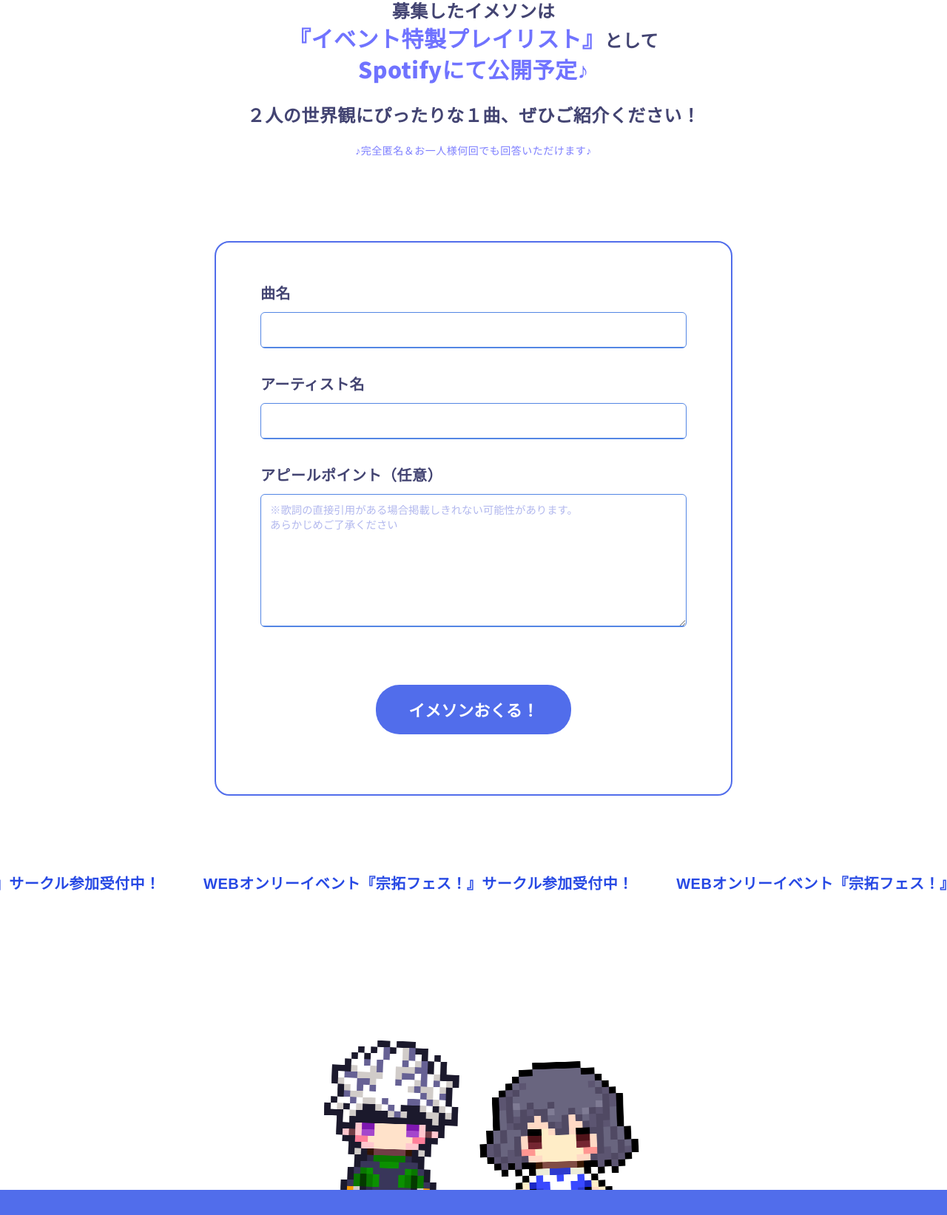
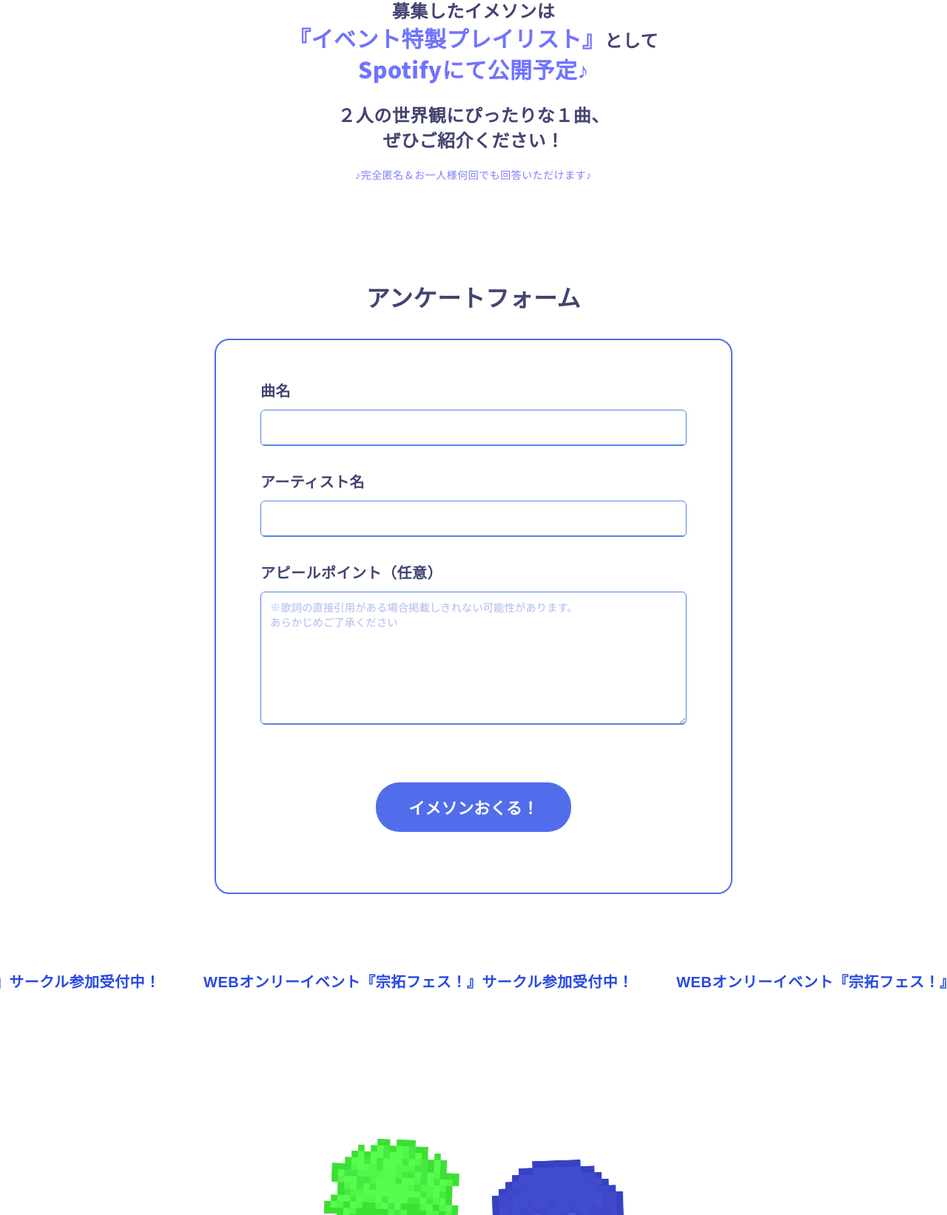
Before and after one commit to piyopiyo-19/19fes-demo-mk, a plain HTML site: page song_forms.html in a window 1280 px wide. Shown: the part 786-2429 px from the top of the page at 74% size. Drawn offline with Linux system fonts and the light colour scheme; a web font is replaced by a local one.

Commit message:
Add files via upload

```diff
--- a/song_forms.html
+++ b/song_forms.html
@@ -49,7 +49,7 @@
 
     <section class="section" id="page-title" data-aos-f>
       <div class="container-center center-line">
-          <img src="images/bana-fmmn.png" alt="フォームバナー" class="no-padding-img">
+          <img src="images/bana-fmmn-2.png" alt="フォームバナー" class="no-padding-img">
         </div>
     </section>
 
@@ -62,15 +62,19 @@
           <img src="images/formsintro.png" alt="フォームイントロ" class="forms-intro-img">
         <p>宗拓フェス！特別企画として<br><span class="bold-text-forms">宗拓イメージソングを大募集！</span></p>
         <p>募集したイメソンは<br><span class="bold-text-forms">『イベント特製プレイリスト』</span>として<br><span class="bold-text-forms">Spotifyにて公開予定♪</span></p>
-        <p>２人の世界観にぴったりな１曲、ぜひご紹介ください！</p>
+        <p>２人の世界観にぴったりな１曲、<br>ぜひご紹介ください！</p>
         <p class="note-text-forms">♪完全匿名＆お一人様何回でも回答いただけます♪</p>
       </div>
       </div>
     </section>
 
 
+
+
         <section class="section" id="formdayo" data-aos-f>
       <div class="container-center">
+      <h1 class="thanks-page-title">アンケートフォーム</h1>
+
           <div class="formsbox">
 
 
@@ -140,8 +144,8 @@
 
 <!-- 宗拓ぽよん -->
   <div class="footer-dangos" data-aos-f>
-    <img src="images/ibib.png" alt="いぶドット" class="left-dango">
-    <img src="images/tktk.png" alt="しんドット" class="right-dango">
+    <img src="images/ibib-2.png" alt="いぶドット" class="left-dango">
+    <img src="images/tktk-2.png" alt="しんドット" class="right-dango">
   </div>
 
 
```
Also changed, not shown: thanks.html (+1 -2 lines).
